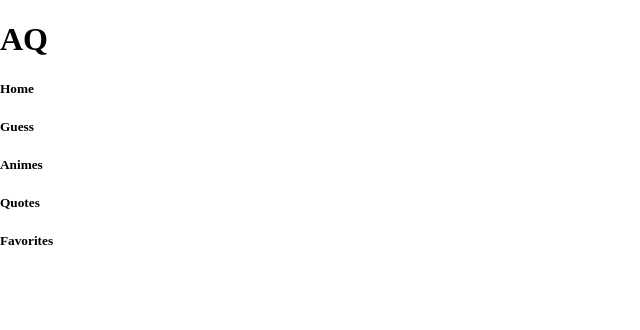
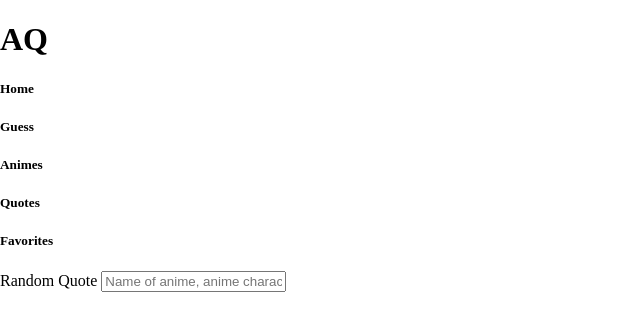
Before and after one commit to heerakmoon/AJAX-project, a website: page index.html in a window 1280 px wide. Shown: the whole page, without its empty margins (0-640 px from the left). Drawn offline with Linux system fonts and the light colour scheme.

Commit message:
Created label and input with a place holder as search bar

```diff
--- a/index.html
+++ b/index.html
@@ -22,7 +22,8 @@
   </div>
   <main>
     <div data-view="home">
-
+      <label for="search">Random Quote</label>
+      <input name="search" type="text" placeholder="Name of anime, anime character">
     </div>
   </main>
   <script src="js/data.js"></script>
```
